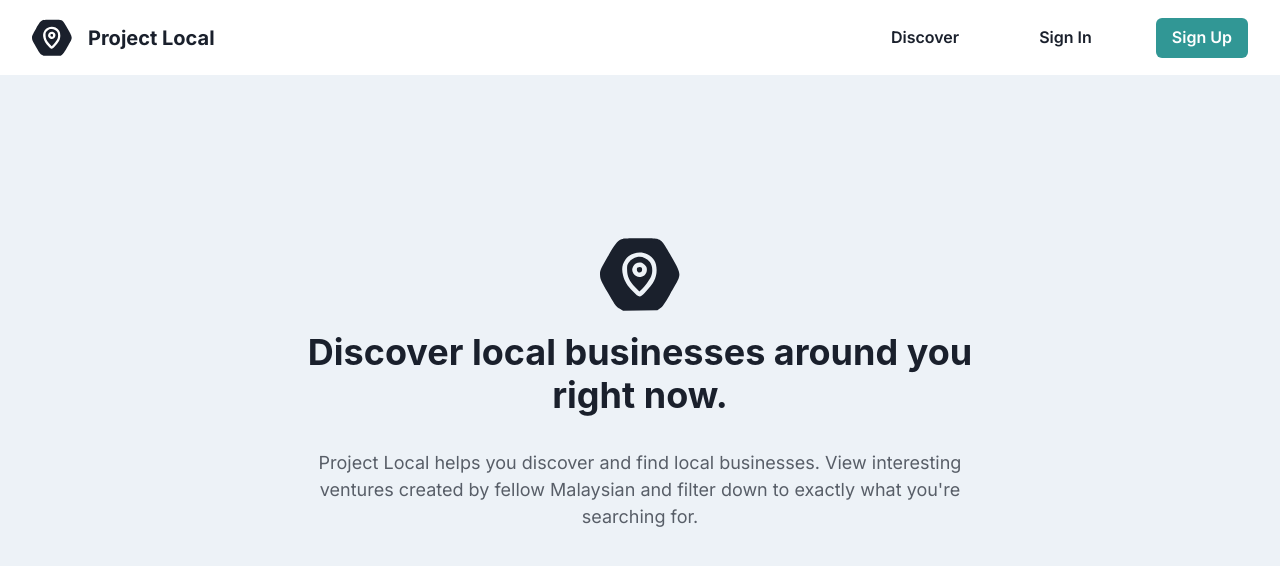
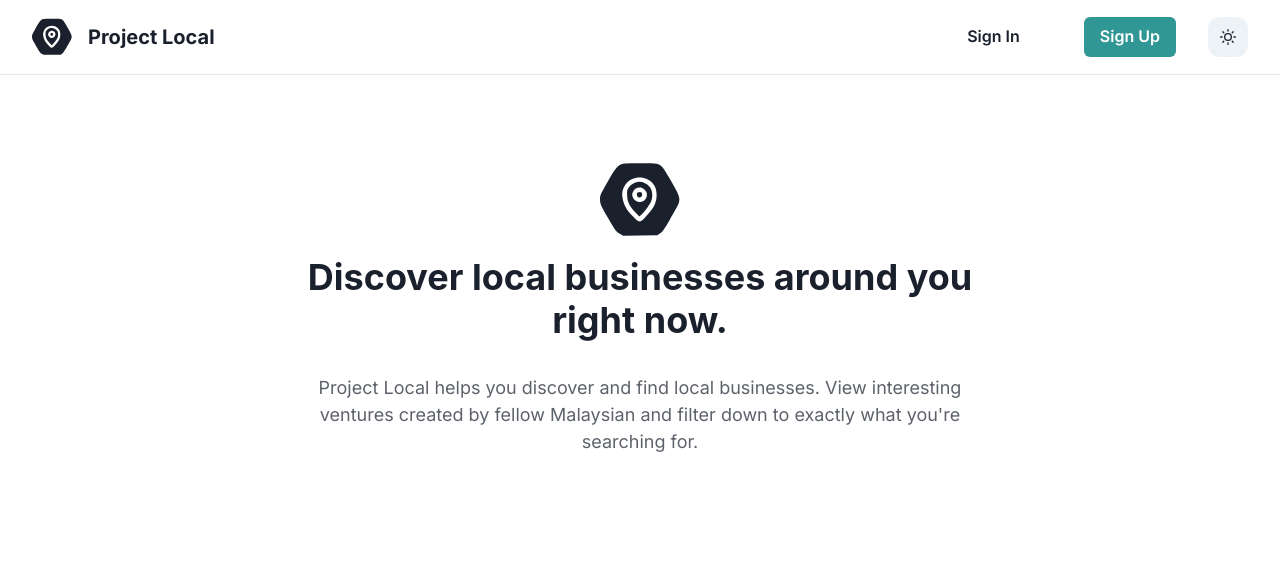
Before and after one commit to weichunnn/projectlocal, a Next.js app: page / in a window 1280 px wide. Shown: the top 566 px of the page. Built offline with nearby package versions, Linux system fonts and the light colour scheme; no server answers.

Commit message:
enable dark for index

```diff
--- a/components/Header.js
+++ b/components/Header.js
@@ -1,21 +1,30 @@
-import { Box, Flex, Link, Stack, IconButton } from '@chakra-ui/react';
-import { MoonIcon } from '@chakra-ui/icons';
+import {
+  Box,
+  Flex,
+  Link,
+  Stack,
+  IconButton,
+  useColorMode
+} from '@chakra-ui/react';
+import { MoonIcon, SunIcon } from '@chakra-ui/icons';
 import NextLink from 'next/link';
 
 import Logo from './Logo';
 import MobileNav from './MobileNav';
 import SearchBar from './SearchBar';
 import HeaderButtons from './HeaderButtons';
-import { withAuthModal } from './AuthModal';
 
-export default function Header() {
+export default function Header({ withLogoName }) {
+  const { colorMode, toggleColorMode } = useColorMode();
+  const bg = { light: 'white', dark: 'gray.800' };
+
   return (
     <Box
       pos="fixed"
       w="full"
       h="75px"
       zIndex="1000"
-      bg="white"
+      bg={bg[colorMode]}
       margin="0 auto"
       px="8"
       borderBottomWidth="1px"
@@ -23,7 +32,7 @@ export default function Header() {
       <Flex align="center" justify="space-between" h="100%">
         <NextLink href="/" passHref>
           <Link>
-            <Logo boxSize="10" />
+            <Logo boxSize="10" withLogoName={withLogoName} />
           </Link>
         </NextLink>
         <SearchBar mx="16" />
@@ -36,7 +45,14 @@ export default function Header() {
             <HeaderButtons />
           </Stack>
           <Stack direction="row" spacing="4" ml="8">
-            <IconButton rounded="xl" icon={<MoonIcon />} />
+            <IconButton
+              aria-label={`Switching to ${
+                colorMode === 'light' ? 'dark' : 'light'
+              } mode`}
+              onClick={toggleColorMode}
+              rounded="xl"
+              icon={colorMode == 'light' ? <SunIcon /> : <MoonIcon />}
+            />
             <MobileNav display={['block', null, 'none']} />
           </Stack>
         </Flex>
--- a/components/HeaderButtons.js
+++ b/components/HeaderButtons.js
@@ -27,11 +27,18 @@ const HeaderButtons = ({ openAuthModal }) => {
           </Button>
         </NextLink>
       )}
-      <NextLink href="/add-business" passHref>
-        <Button as="a" colorScheme={colorScheme} variant={variant} px={[2, 4]}>
-          Add a business
-        </Button>
-      </NextLink>
+      {router.route != '/add-business' && (
+        <NextLink href="/add-business" passHref>
+          <Button
+            as="a"
+            colorScheme={colorScheme}
+            variant={variant}
+            px={[2, 4]}
+          >
+            Add a business
+          </Button>
+        </NextLink>
+      )}
       <Button
         colorScheme={colorScheme}
         variant={variant}
--- a/pages/_document.js
+++ b/pages/_document.js
@@ -1,4 +1,6 @@
 import Document, { Html, Head, Main, NextScript } from 'next/document';
+import { ColorModeScript } from '@chakra-ui/react';
+import customTheme from '@/styles/theme';
 
 class MyDocument extends Document {
   render() {
@@ -14,6 +16,9 @@ class MyDocument extends Document {
         </Head>
 
         <body>
+          <ColorModeScript
+            initialColorMode={customTheme.config.initialColorMode}
+          />
           <Main />
           <NextScript />
         </body>
--- a/pages/index.js
+++ b/pages/index.js
@@ -1,23 +1,19 @@
-import {
-  Box,
-  Button,
-  Flex,
-  Heading,
-  Text,
-  Link,
-  Stack
-} from '@chakra-ui/react';
+import { Box, Flex, Heading, Text, useColorMode } from '@chakra-ui/react';
 import NextLink from 'next/link';
 
 import { useAuth } from '../lib/auth';
 import Logo from '@/components/Logo';
 import { withAuthModal } from '@/components/AuthModal';
+import Header from '@/components/Header';
 
-const Home = ({ openAuthModal }) => {
-  const { user, signout } = useAuth();
+export default function Home() {
+  const { colorMode } = useColorMode();
+  const bg = { light: 'white', dark: 'gray.800' };
+
   return (
-    <Box bg="gray.100" minH="100vh" overflow="auto">
-      <Flex
+    <Box bg={bg[colorMode]} minH="100vh" overflow="auto">
+      <Header withLogoName={true} />
+      {/* <Flex
         bg="white"
         w="full"
         h="75px"
@@ -65,7 +61,7 @@ const Home = ({ openAuthModal }) => {
             </>
           )}
         </Stack>
-      </Flex>
+      </Flex> */}
       <Flex
         direction="column"
         maxW="750px"
@@ -87,6 +83,4 @@ const Home = ({ openAuthModal }) => {
       </Flex>
     </Box>
   );
-};
-
-export default withAuthModal(Home);
+}
--- a/styles/theme.js
+++ b/styles/theme.js
@@ -1,6 +1,12 @@
 import { extendTheme } from '@chakra-ui/react';
 
+const config = {
+  initialColorMode: 'light',
+  useSystemColorMode: false
+};
+
 const customTheme = extendTheme({
+  ...config,
   fonts: {
     body: `Inter,-apple-system,BlinkMacSystemFont,"Segoe UI",Helvetica,Arial,sans-serif,"Apple Color Emoji","Segoe UI Emoji","Segoe UI Symbol"`
   },
```
